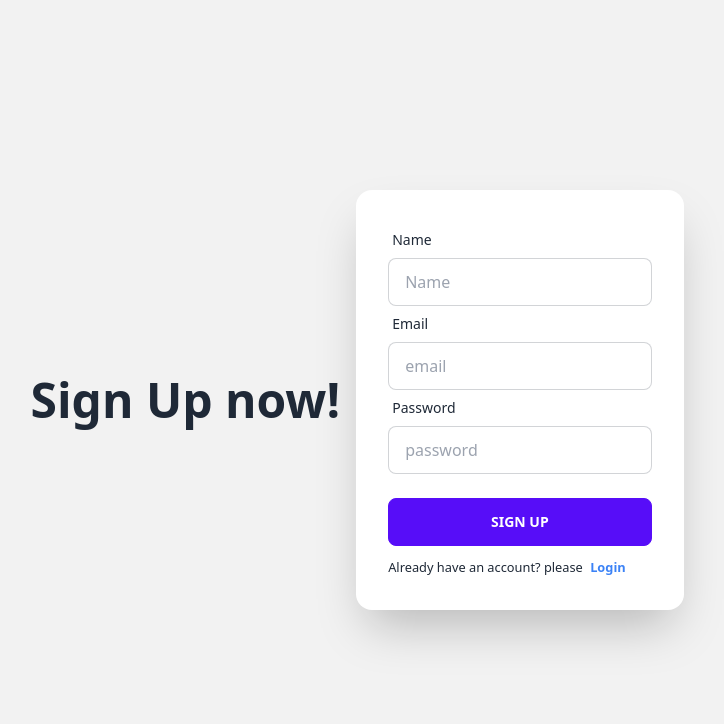
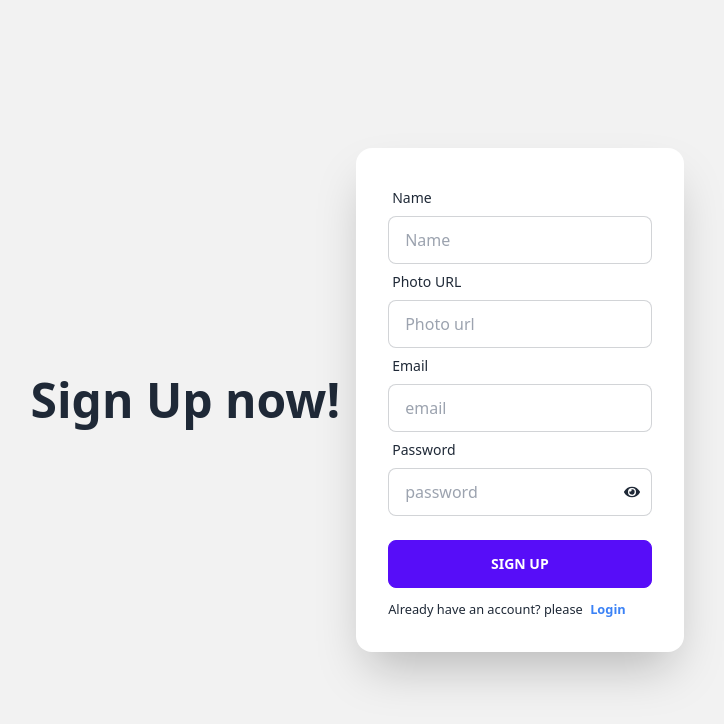
Before and after one commit to nurullah91/Bistro-Boss, a React app: page /signup in a window 1280 px wide. Shown: the top 724 px of the page, without its empty margins (283-1007 px from the left). Built offline with nearby package versions, Linux system fonts and the light colour scheme; no server answers; the HTML template or start-up script is replaced by a standard one.

Commit message:
navigate after sign up and user photo url updated

```diff
--- a/src/Pages/SignUp/SignUp.jsx
+++ b/src/Pages/SignUp/SignUp.jsx
@@ -1,25 +1,36 @@
 import { useContext } from "react";
-import { Link } from "react-router-dom";
+import { Link, useNavigate } from "react-router-dom";
 import { AuthContext } from "../../Provider/AuthProvider";
 import { useForm } from "react-hook-form";
 import { Helmet } from "react-helmet-async";
 import Swal from "sweetalert2";
+import { useState } from "react";
+import { FaEye, FaEyeSlash } from "react-icons/fa";
 
 
 const SignUp = () => {
 
-    const { createUser } = useContext(AuthContext);
-    const { register, handleSubmit, formState: { errors } } = useForm();
+    const { createUser, updateUser } = useContext(AuthContext);
+    const [showPass, setShowPass] = useState(false);
+    const navigate = useNavigate();
+    const { register, handleSubmit, reset, formState: { errors } } = useForm();
     const onSubmit = data => {
         createUser(data.email, data.password)
-            .then(result => {
+            .then(() => {
                 Swal.fire(
                     'Congratulation!',
                     'You have successfully created an account',
                     'success'
                 )
-                const user = result.user;
-                console.log(user);
+                updateUser(data.name, data.photoUrl)
+                    .then(() => {
+                        console.log("User Updated successfully");
+                    })
+                    .catch((error) => {
+                        console.log(error);
+                    })
+                reset();
+                navigate('/')
             })
             .catch(err => {
                 Swal.fire(
@@ -30,35 +41,6 @@ const SignUp = () => {
                 console.log(err);
             })
     };
-
-
-
-
-    // const handleSignUp = (event) => {
-    //     event.preventDefault();
-    //     const form = event.target;
-    //     const email = form.email.value;
-    //     const password = form.password.value;
-
-    //     createUser(email, password)
-    //         .then(result => {
-    //             const user = result.user;
-    //             console.log(user);
-    //         })
-    // }
-
-
-
-
-
-
-
-
-
-
-
-
-
 
 
 
@@ -77,7 +59,7 @@ const SignUp = () => {
                         <h1 className="text-5xl font-bold">Sign Up now!</h1>
 
                     </div>
-                    <div className="card  md:w-1/2 max-w-sm shadow-2xl bg-base-100">
+                    <div className="card  md:w-1/2 max-w-md shadow-2xl bg-base-100">
                         <div className="card-body">
                             <form onSubmit={handleSubmit(onSubmit)}>
                                 <div className="form-control">
@@ -89,23 +71,33 @@ const SignUp = () => {
                                 </div>
                                 <div className="form-control">
                                     <label className="label">
+                                        <span className="label-text">Photo URL</span>
+                                    </label>
+                                    <input type="text"  {...register("photoURL", { required: true })} placeholder="Photo url" className="input input-bordered" />
+                                    {errors.name && <span className="text-rose-600">Photo URL  is required</span>}
+                                </div>
+                                <div className="form-control">
+                                    <label className="label">
                                         <span className="label-text">Email</span>
                                     </label>
                                     <input type="email"  {...register("email", { required: true })} name="email" placeholder="email" className="input input-bordered" />
                                     {errors.email && <span className="text-rose-600">Email is required</span>}
                                 </div>
-                                <div className="form-control">
+                                <div className="form-control ">
                                     <label className="label">
                                         <span className="label-text">Password</span>
                                     </label>
-                                    <input type="password"  {...register("password", {
+                                    <div className="relative">
+                                        <input type={showPass ? "text" : "password"}   {...register("password", {
                                             required: true,
                                             minLength: 6,
                                             maxLength: 20,
                                             pattern: /(?=.*[A-Z])(?=.*[!@#$&*])(?=.*[0-9])(?=.*[a-z])./
 
-                                    })} name="password" placeholder="password" className="input input-bordered" />
+                                        })} name="password" placeholder="password" className="input w-full input-bordered" />
+                                        <span className='absolute bottom-4 right-3' onClick={() => setShowPass(!showPass)}>{!showPass ? <FaEye ></  FaEye> : <FaEyeSlash></FaEyeSlash>}</span>
 
+                                    </div>
                                     {errors.password?.type === 'required' && <span className="text-rose-600">Password is required</span>}
 
                                     {errors.password?.type === 'minLength' && <span className="text-rose-600">Password must be more than 6 character</span>}
--- a/src/Provider/AuthProvider.jsx
+++ b/src/Provider/AuthProvider.jsx
@@ -1,6 +1,6 @@
 import { useEffect, useState } from 'react';
 import { createContext } from 'react';
-import { createUserWithEmailAndPassword, getAuth, onAuthStateChanged, signInWithEmailAndPassword, signOut } from "firebase/auth";
+import { createUserWithEmailAndPassword, getAuth, onAuthStateChanged, signInWithEmailAndPassword, signOut, updateProfile } from "firebase/auth";
 import app from '../Firebase/firebase.config';
 export const AuthContext = createContext(null);
 
@@ -21,6 +21,13 @@ const AuthProvider = ({children}) => {
         return signInWithEmailAndPassword(auth, email, password);
     }
 
+   const updateUser = (name, photoUrl) =>{
+
+   return updateProfile(auth.currentUser, {
+        displayName:name,
+        photoURL: photoUrl
+      })
+   }
 
     const logOut = ()=>{
         setLoading(true);
@@ -32,7 +39,6 @@ const AuthProvider = ({children}) => {
     useEffect( ()=>{
         const unsubscribe = onAuthStateChanged(auth, currentUser=>{
             setUser(currentUser);
-            console.log(currentUser);
             setLoading(false);
         });
 
@@ -47,7 +53,8 @@ const AuthProvider = ({children}) => {
         loading,
         createUser,
         signIn,
-        logOut
+        logOut,
+        updateUser
     }
     return (
        <AuthContext.Provider value={authInfo}>
```
Lines whose indentation alone changed are shown as unchanged.
